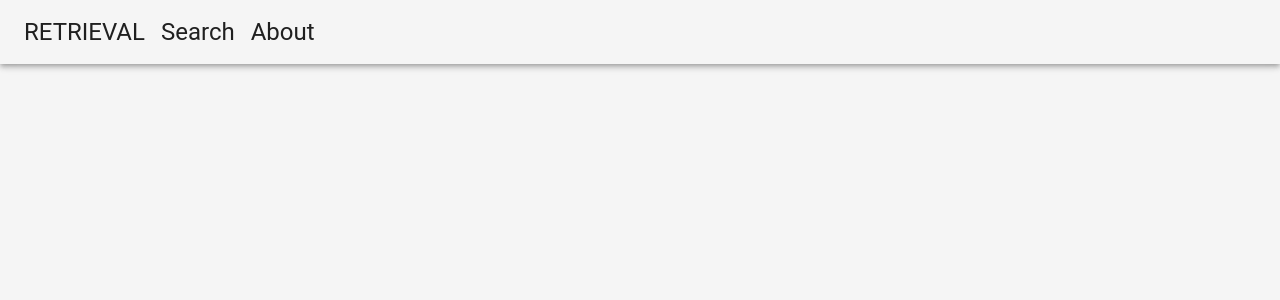
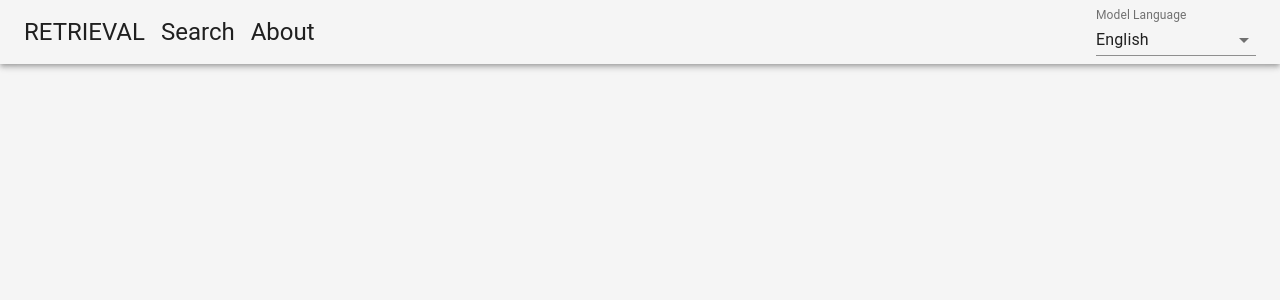
Before and after one commit to AnReu/selma_code, a React (Create React App) app in the folder frontend/: page / in a window 1280 px wide. Shown: the top 300 px of the page. Built offline with nearby package versions, Linux system fonts and the light colour scheme.

Commit message:
Update model language selector
- selector is now in NavBar
- is now selector and not radio button group

```diff
--- a/frontend/src/App.js
+++ b/frontend/src/App.js
@@ -17,10 +17,12 @@ export default class App extends Component {
       showError: false,
       defaultErrorMessage: 'There was an error fetching the data!',
       errorMessage: null,
+      modelLanguage: 'english',
     };
 
     this.handleError = this.handleError.bind(this);
     this.handleErrorClose = this.handleErrorClose.bind(this);
+    this.handleModelLanguageChange = this.handleModelLanguageChange.bind(this);
   }
 
   handleError(errorMessage=null) {
@@ -32,6 +34,10 @@ export default class App extends Component {
 
   handleErrorClose() {
     this.setState({showError: false})
+  }
+
+  handleModelLanguageChange(modelLanguage) {
+    this.setState({modelLanguage: modelLanguage});
   }
 
   render() {
@@ -53,11 +59,11 @@ export default class App extends Component {
     return (
       <Router>
         <div className="App">
-          <NavBar headings={headings}/>
+          <NavBar headings={headings} initialModelLanguage={this.state.modelLanguage} onModelLanguageChange={this.handleModelLanguageChange} />
           <Container style={{marginTop: 20}}>
             <Switch>
               <Route path="/search">
-                <Search onError={this.handleError} />
+                <Search onError={this.handleError} modelLanguage={this.state.modelLanguage}/>
               </Route>
               <Route path="/document/:id">
                 <Document
--- a/frontend/src/components/NavBar/index.js
+++ b/frontend/src/components/NavBar/index.js
@@ -1,15 +1,49 @@
 import React from 'react';
 
-import { AppBar, Toolbar } from "@material-ui/core";
+import { AppBar, FormControl, InputLabel, MenuItem, Select, Toolbar } from "@material-ui/core";
+import { makeStyles } from "@material-ui/core/styles";
+
 import NavTitle from "./NavTitle";
 
-const NavBar = ({ headings }) => {
+const useStyles = makeStyles((theme) => ({
+  formControl: {
+    margin: theme.spacing(1),
+    marginLeft: 'auto',
+    marginRight: 0,
+    minWidth: 160,
+  },
+}));
+
+const NavBar = ({ headings, initialModelLanguage, onModelLanguageChange }) => {
+  const classes = useStyles();
+  const [modelLanguage, setModelLanguage] = React.useState(initialModelLanguage);
+
+  const handleChange = (event) => {
+    let value = event.target.value;
+    setModelLanguage(value);
+    onModelLanguageChange(value);
+  };
+
   return (
     <AppBar position="static" color="default">
       <Toolbar>
         {headings.map((heading, i) =>
           <NavTitle heading={heading} key={i} />
         )}
+
+        <FormControl className={classes.formControl}>
+          <InputLabel id="model-language-label">Model Language</InputLabel>
+          <Select
+            labelId="model-language-label"
+            id="model-language"
+            value={modelLanguage}
+            onChange={handleChange}
+          >
+            <MenuItem value={'english'}>English</MenuItem>
+            <MenuItem value={'german'}>German</MenuItem>
+          </Select>
+        </FormControl>
+
       </Toolbar>
     </AppBar>
   );
--- a/frontend/src/components/Search/Bar/index.js
+++ b/frontend/src/components/Search/Bar/index.js
@@ -1,6 +1,6 @@
 import React, { Component } from 'react';
 
-import { Box, Button, FormControl, FormControlLabel, FormLabel, Grid, Radio, RadioGroup } from '@material-ui/core';
+import { Box, Button, Grid } from '@material-ui/core';
 
 import SearchField from "./Field";
 
@@ -95,21 +95,6 @@ export default class SearchBar extends Component {
 
             </Grid>
 
-            <Box p={1} />
-
-            <FormControl component="fieldset">
-              <FormLabel component="legend">Model language</FormLabel>
-              <RadioGroup
-                name="model-language"
-                value={this.props.modelLanguageValue}
-                onChange={event => this.props.onQueryChange(event.target.value, 'modelLanguage')}>
-                <FormControlLabel value="english" control={<Radio />} label="English" />
-                <FormControlLabel value="german" control={<Radio />} label="German" />
-              </RadioGroup>
-            </FormControl>
-
-            <Box p={1} />
-
             <Button
               variant="contained"
               onClick={this.props.onSearch}
--- a/frontend/src/components/Search/index.js
+++ b/frontend/src/components/Search/index.js
@@ -1,6 +1,6 @@
 import React, { Component } from 'react';
 
-import { Box, FormControl, FormControlLabel, FormLabel, Grid, Radio, RadioGroup, Tab, Tabs } from "@material-ui/core";
+import { Box, Grid, Tab, Tabs } from "@material-ui/core";
 import MathJax from 'react-mathjax3';
 
 import SearchBar from "./Bar";
@@ -15,7 +15,7 @@ export default class Search extends Component{
 
     this.state = {
       isLoading: false,
-      query: {text: [], code: [], equations: [], id: '', exchange: [], modelLanguage: 'english'},
+      query: {text: [], code: [], equations: [], id: '', exchange: []},
       results: [],
       resultResponses: [],
       statusCode: null,
@@ -49,11 +49,11 @@ export default class Search extends Component{
       params = 'text=' + encodeURIComponent(this.state.query.text) + '&' +
                'code=' + encodeURIComponent(this.state.query.code) + '&' +
                'equations=' + encodeURIComponent(this.state.query.equations) + '&' +
-               'model-language=' + encodeURIComponent(this.state.query.modelLanguage)
+               'model-language=' + encodeURIComponent(this.props.modelLanguage)
     } else {
       params = 'id=' + encodeURIComponent(this.state.query.id) + '&' +
                'exchange=' + encodeURIComponent(this.state.query.exchange) + '&' +
-               'model-language=' + encodeURIComponent(this.state.query.modelLanguage)
+               'model-language=' + encodeURIComponent(this.props.modelLanguage)
     }
 
     fetch('/api/v1/search?' + params)
@@ -167,7 +167,6 @@ export default class Search extends Component{
             query_key: 'text',
             label: 'Text',
           }]}
-          modelLanguageValue={this.state.query.modelLanguage}
           multiline={true}
           onQueryChange={this.handleQueryChange}
           onSearch={this.handleSearch}
@@ -205,7 +204,6 @@ export default class Search extends Component{
               label: 'Equations',
             }
           ]}
-          modelLanguageValue={this.state.query.modelLanguage}
           onQueryChange={this.handleQueryChange}
           onSearch={this.handleSearch}
           tabValue={this.state.tabValue}
@@ -235,7 +233,6 @@ export default class Search extends Component{
             query_key: 'id',
             label: 'ID or URL',
           }]}
-          modelLanguageValue={this.state.query.modelLanguage}
           validation={id_validation}
           tabValue={this.state.tabValue}
           tabIndex={2}
@@ -246,21 +243,8 @@ export default class Search extends Component{
             setResults={this.setResults}
             setIsLoading={this.setIsLoading}
             onError={this.props.onError}
-            modelLanguage={this.state.query.modelLanguage}
+            modelLanguage={this.props.modelLanguage}
           />
-
-          <Box p={2} />
-
-          <FormControl component="fieldset">
-            <FormLabel component="legend">Model language</FormLabel>
-            <RadioGroup
-                name="model-language"
-                value={this.state.query.modelLanguage}
-                onChange={event => this.handleQueryChange(event.target.value, 'modelLanguage')}>
-              <FormControlLabel value="english" control={<Radio />} label="English" />
-              <FormControlLabel value="german" control={<Radio />} label="German" />
-            </RadioGroup>
-          </FormControl>
         </div>
 
         <Box p={2} />
```
